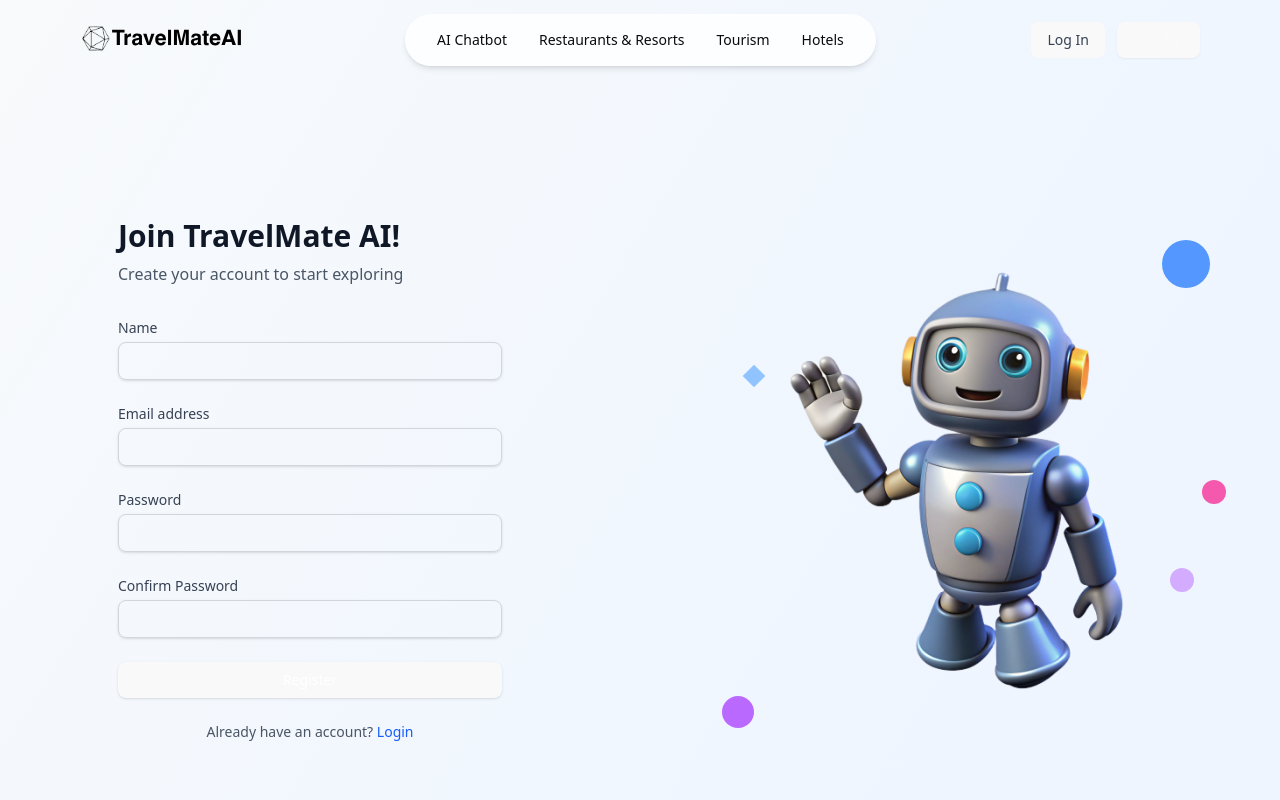
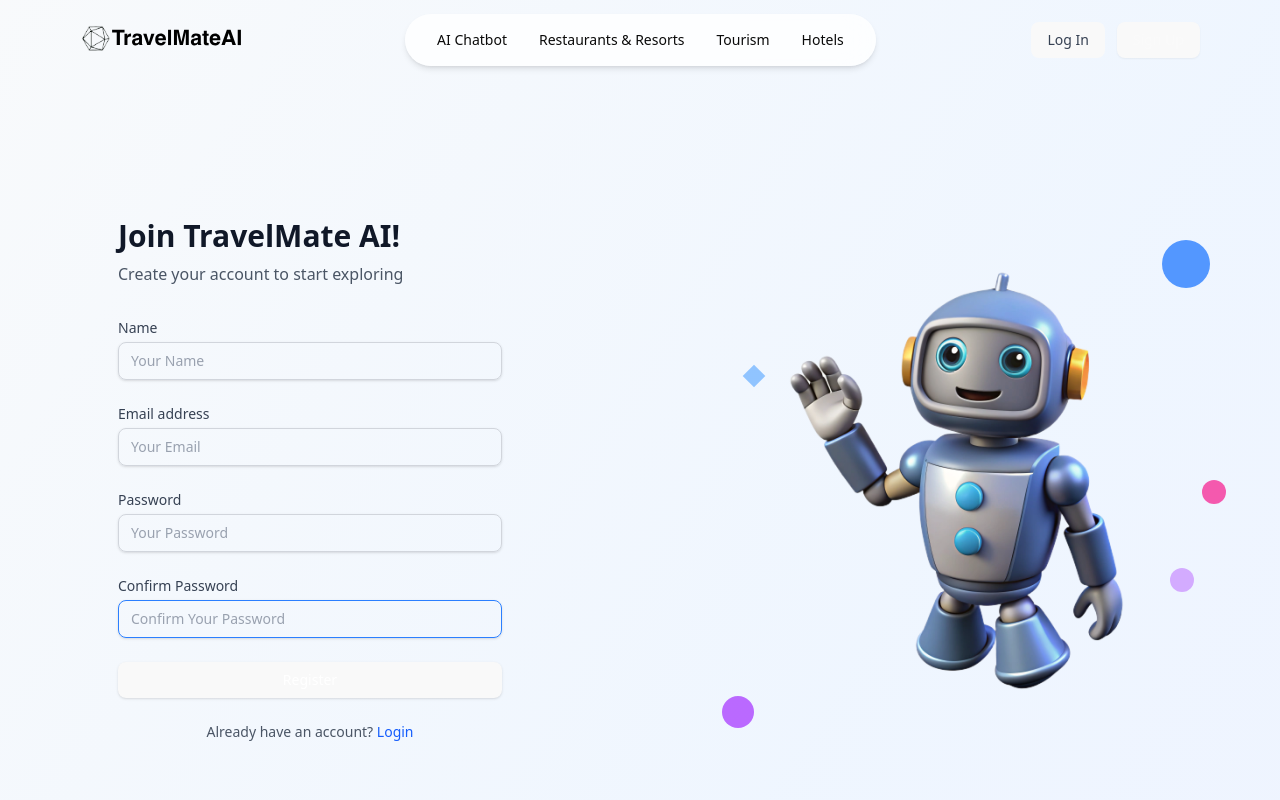
Before and after one commit to TravelMate-AI/Frontend-Backend, a React (Vite) app in the folder frontend/: page /register in a window 1280 px wide. Shown: the top 800 px of the page. Built offline with nearby package versions, Linux system fonts and the light colour scheme.

Commit message:
Update RegisterForm.jsx

```diff
--- a/frontend/src/components/auth/RegisterForm.jsx
+++ b/frontend/src/components/auth/RegisterForm.jsx
@@ -36,6 +36,8 @@
             type="text"
             autoComplete="name"
             required
+            autoFocus
+            placeholder="Your Name"
             value={name}
             onChange={(e) => setName(e.target.value)}
             className="appearance-none block w-full px-3 py-2 border border-gray-300 rounded-md shadow-sm placeholder-gray-400 focus:outline-none focus:ring-blue-500 focus:border-blue-500 sm:text-sm"
@@ -54,6 +56,8 @@
             type="email"
             autoComplete="email"
             required
+            autoFocus
+            placeholder="Your Email"
             value={email}
             onChange={(e) => setEmail(e.target.value)}
             className="appearance-none block w-full px-3 py-2 border border-gray-300 rounded-md shadow-sm placeholder-gray-400 focus:outline-none focus:ring-blue-500 focus:border-blue-500 sm:text-sm"
@@ -71,6 +75,8 @@
             name="password"
             type="password"
             autoComplete="new-password"
+            autoFocus
+            placeholder="Your Password"
             required
             value={password}
             onChange={(e) => setPassword(e.target.value)}
@@ -89,6 +95,8 @@
             name="confirm-password"
             type="password"
             autoComplete="new-password"
+            autoFocus
+            placeholder="Confirm Your Password"
             required
             value={confirmPassword}
             onChange={(e) => setConfirmPassword(e.target.value)}
```
